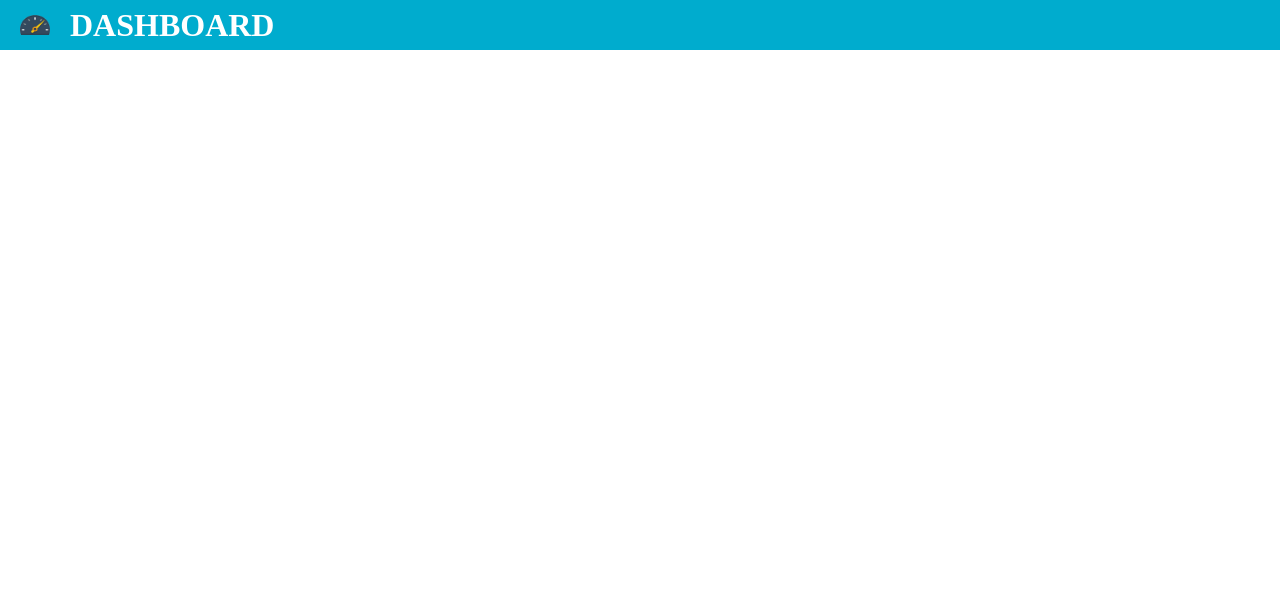
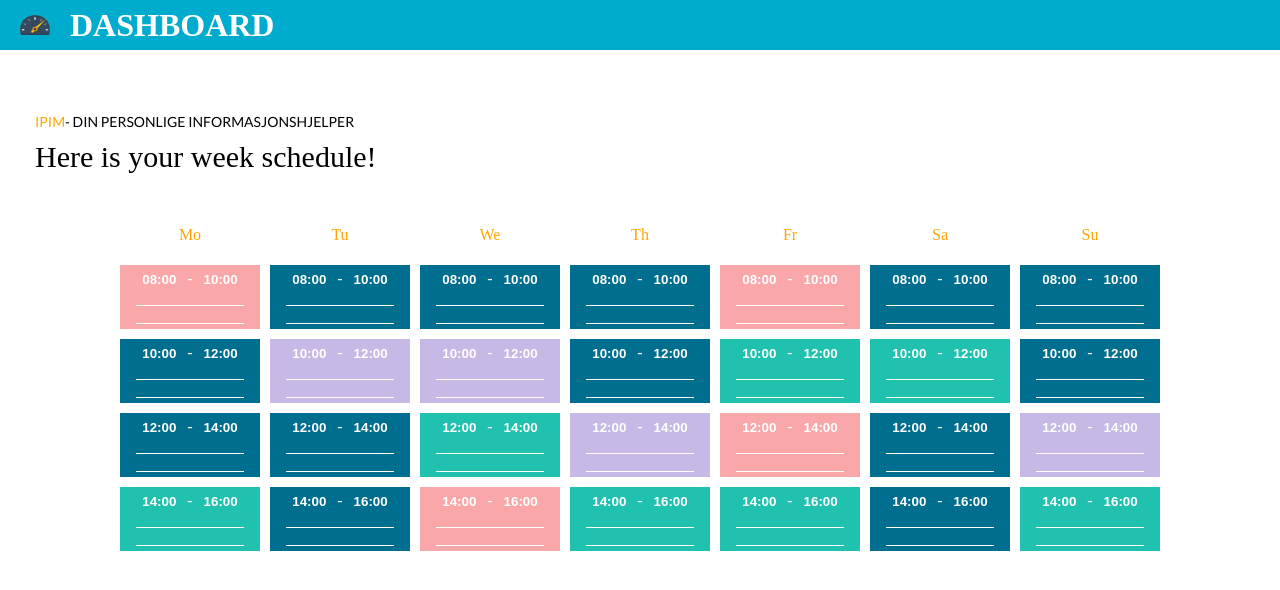
Before and after one commit to mayhelenrs/it2810-webutvikling-h17-prosjekt-3-group-50, a React (Create React App) app: page /schedule in a window 1280 px wide. Shown: the top 590 px of the page. Built offline with nearby package versions, Linux system fonts and the light colour scheme; a web font is replaced by a local one.

Commit message:
updated files so imports and links are correct

```diff
--- a/src/views/App.jsx
+++ b/src/views/App.jsx
@@ -2,7 +2,7 @@ import React from 'react';
 import {Switch, Route} from 'react-router-dom'
 import '../assets/styles/App.css';
 import {ToDo, Navbar} from '../components';
-import {Calendar, Frontpage, NoteView} from '../views';
+import {Schedule, Frontpage, NoteView} from '../views';
 
 
 export class App extends React.Component {
@@ -14,7 +14,7 @@ export class App extends React.Component {
                     <Switch>
                         <Route exact path='/' component={Frontpage}/>
                         <Route exact path='/todo' component={ToDo}/>
-                        <Route exact path='/calendar' component={Calendar}/>
+                        <Route exact path='/schedule' component={Schedule}/>
                         <Route exact path='/note' component={NoteView}/>
                         <Route exact path='/todo' component={ToDo}/>
                     </Switch>
--- a/src/views/Schedule.jsx
+++ b/src/views/Schedule.jsx
@@ -1,8 +1,8 @@
 import React from 'react';
-import {DayGrid} from "../components/Calendar/DayGrid";
+import {DayGrid} from "../components/Schedule/DayGrid";
 import {Pagetext} from "../components/Pagetext";
 import "../assets/styles/App.css"
-import "../assets/styles/Calendar.css"
+import "../assets/styles/Schedule.css"
 
 export class Schedule extends React.Component {
 
--- a/src/views/frontpage.jsx
+++ b/src/views/frontpage.jsx
@@ -3,6 +3,10 @@ import '../assets/styles/App.css';
 import {Pagetext, TileGrid} from '../components';
 
 export class Frontpage extends React.Component {
+
+    constructor(props) {
+        super(props);
+    }
     render() {
         return (
             <div className="body-fullwidth">
--- a/src/views/index.js
+++ b/src/views/index.js
@@ -1,6 +1,6 @@
 export * from './frontpage.jsx';
 export * from './App.jsx';
 export * from './NoteView.jsx';
-export * from './Calendar.jsx';
+export * from './Schedule.jsx';
 export * from './Todo.jsx';
 export * from './Notification.jsx';
```
